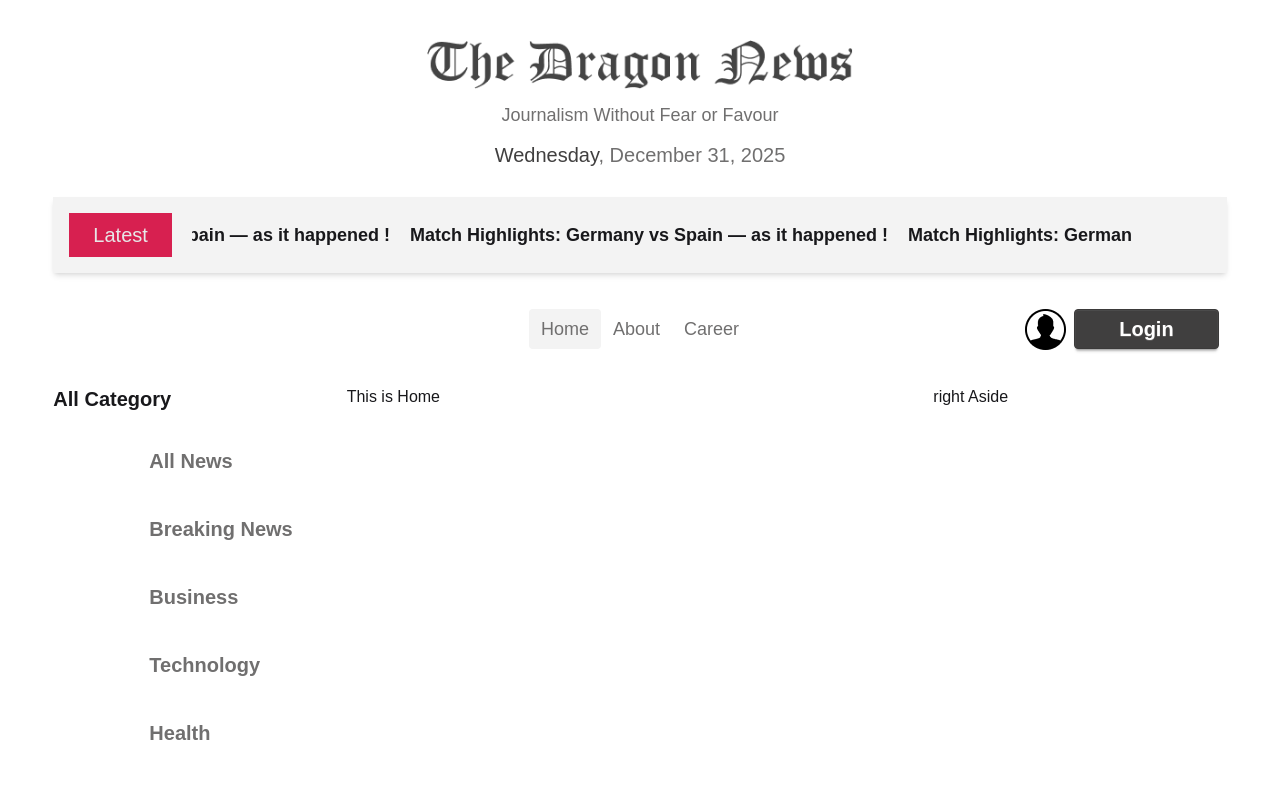
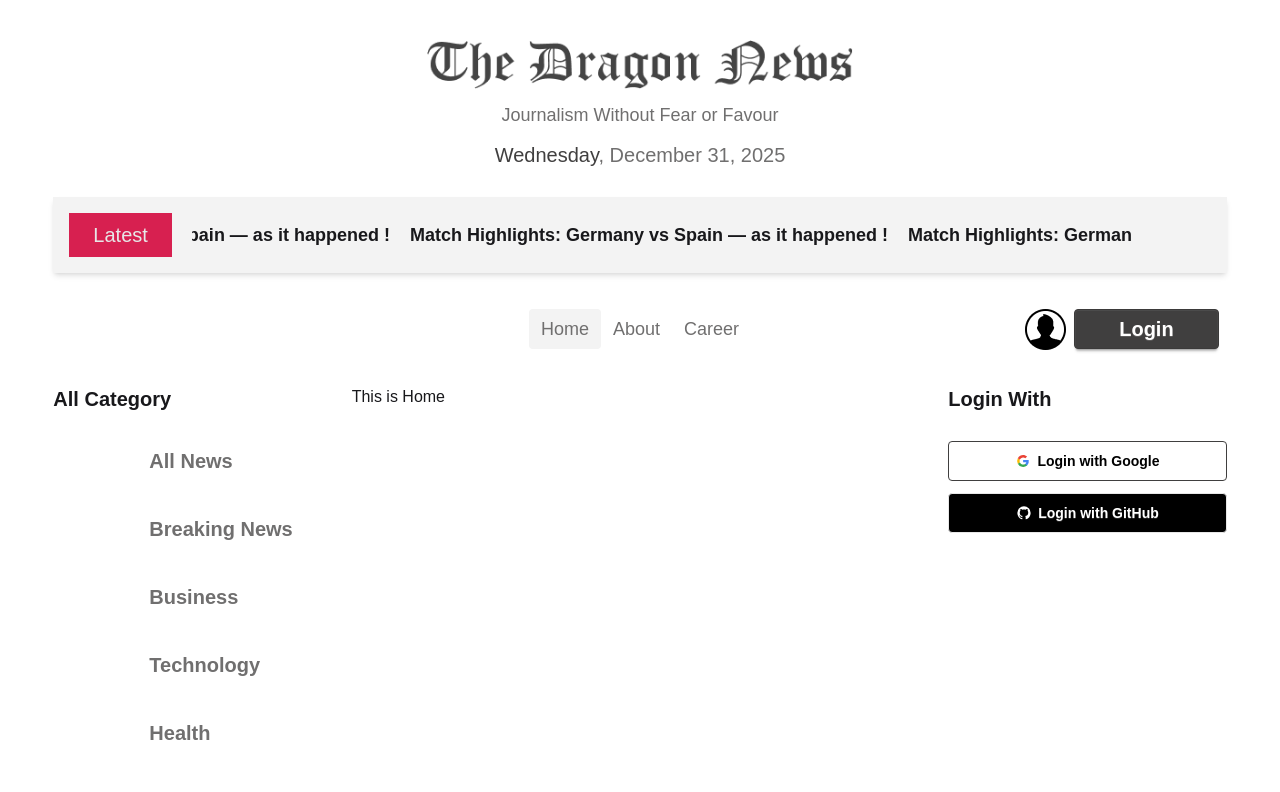
Before and after one commit to Shashuvo/Dragon-News, a React (Vite) app: page / in a window 1280 px wide. Shown: the top 792 px of the page. Built offline with nearby package versions, Linux system fonts and the light colour scheme.

Commit message:
Social Login button added in right aside

```diff
--- a/src/components/homeLayouts/RightAside.jsx
+++ b/src/components/homeLayouts/RightAside.jsx
@@ -1,9 +1,10 @@
 import React from 'react';
+import SocialLogin from './SocialLogin/SocialLogin';
 
 const RightAside = () => {
     return (
         <div>
-            <h1>right Aside</h1>
+            <SocialLogin></SocialLogin>
         </div>
     );
 };
--- /dev/null
+++ b/src/components/homeLayouts/SocialLogin/SocialLogin.jsx
@@ -0,0 +1,23 @@
+import React from 'react';
+
+const SocialLogin = () => {
+    return (
+        <div>
+            <h1 className='font-semibold text-md md:text-xl pl-5 md:pl-0'>Login With</h1>
+            <div className='w-full flex flex-col gap-3 mt-3 md:mt-7'>
+                {/* <!-- Google --> */}
+                <button className="btn w-11/12 mx-auto md:w-full shadow-none btn-outline bg-white text-black border-primary">
+                    <svg aria-label="Google logo" width="16" height="16" xmlns="http://www.w3.org/2000/svg" viewBox="0 0 512 512"><g><path d="m0 0H512V512H0" fill="#fff"></path><path fill="#34a853" d="M153 292c30 82 118 95 171 60h62v48A192 192 0 0190 341"></path><path fill="#4285f4" d="m386 400a140 175 0 0053-179H260v74h102q-7 37-38 57"></path><path fill="#fbbc02" d="m90 341a208 200 0 010-171l63 49q-12 37 0 73"></path><path fill="#ea4335" d="m153 219c22-69 116-109 179-50l55-54c-78-75-230-72-297 55"></path></g></svg>
+                    Login with Google
+                </button>
+                {/* <!-- GitHub --> */}
+                <button class="btn w-11/12 mx-auto md:w-full shadow-none text-white bg-black border-base-300">
+                    <svg aria-label="GitHub logo" width="16" height="16" xmlns="http://www.w3.org/2000/svg" viewBox="0 0 24 24"><path fill="white" d="M12,2A10,10 0 0,0 2,12C2,16.42 4.87,20.17 8.84,21.5C9.34,21.58 9.5,21.27 9.5,21C9.5,20.77 9.5,20.14 9.5,19.31C6.73,19.91 6.14,17.97 6.14,17.97C5.68,16.81 5.03,16.5 5.03,16.5C4.12,15.88 5.1,15.9 5.1,15.9C6.1,15.97 6.63,16.93 6.63,16.93C7.5,18.45 8.97,18 9.54,17.76C9.63,17.11 9.89,16.67 10.17,16.42C7.95,16.17 5.62,15.31 5.62,11.5C5.62,10.39 6,9.5 6.65,8.79C6.55,8.54 6.2,7.5 6.75,6.15C6.75,6.15 7.59,5.88 9.5,7.17C10.29,6.95 11.15,6.84 12,6.84C12.85,6.84 13.71,6.95 14.5,7.17C16.41,5.88 17.25,6.15 17.25,6.15C17.8,7.5 17.45,8.54 17.35,8.79C18,9.5 18.38,10.39 18.38,11.5C18.38,15.32 16.04,16.16 13.81,16.41C14.17,16.72 14.5,17.33 14.5,18.26C14.5,19.6 14.5,20.68 14.5,21C14.5,21.27 14.66,21.59 15.17,21.5C19.14,20.16 22,16.42 22,12A10,10 0 0,0 12,2Z"></path></svg>
+                    Login with GitHub
+                </button>
+            </div>
+        </div>
+    );
+};
+
+export default SocialLogin;
--- a/src/components/homeLayouts/categories/Categories.jsx
+++ b/src/components/homeLayouts/categories/Categories.jsx
@@ -8,7 +8,7 @@
     const categories = use(categoryPromise);
     return (
         <div>
-            <h1 className='font-semibold text-md md:text-xl pl-2 md:pl-0'>All Category</h1>
+            <h1 className='font-semibold text-md md:text-xl pl-5 md:pl-0'>All Category</h1>
             <div className='grid grid-cols-1 gap-2 mt-3 md:gap-7 md:mt-7 w-11/12 mx-auto md:w-full'>
                 {
                     categories.map(category => (
--- a/src/layouts/HomeLayout/HomeLayout.jsx
+++ b/src/layouts/HomeLayout/HomeLayout.jsx
@@ -18,7 +18,7 @@
             <nav className="w-full md:w-11/12 mx-auto mt-2 md:mt-5">
                 <Navbar></Navbar>
             </nav>
-            <main className="w-full md:w-11/12 mx-auto mt-2 md:mt-5 md:grid md:grid-cols-12">
+            <main className="w-full md:w-11/12 mx-auto mt-2 md:mt-5 md:grid md:grid-cols-12 gap-5">
                 <aside className="md:col-span-3">
                     <LeftAside></LeftAside>
                 </aside>
--- a/src/pages/CategoryNews.jsx
+++ b/src/pages/CategoryNews.jsx
@@ -1,9 +1,11 @@
 import React from 'react';
+import { useParams } from 'react-router';
 
 const CategoryNews = () => {
+    const { id } = useParams();
     return (
         <div>
-            <h1>CategoryNews</h1>
+            <h1>CategoryNews {id}</h1>
         </div>
     );
 };
```
